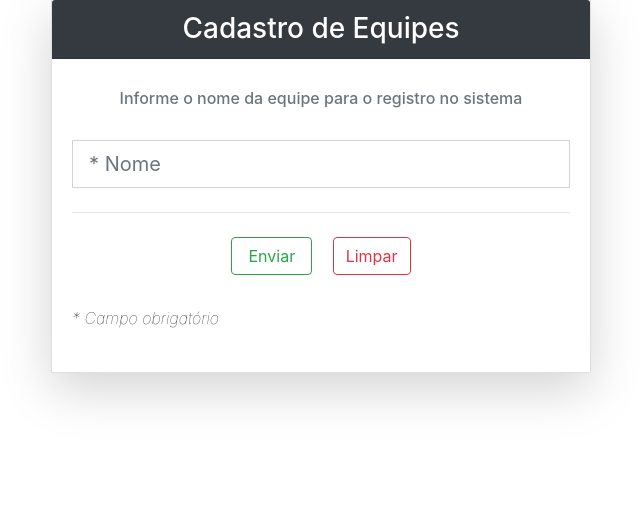
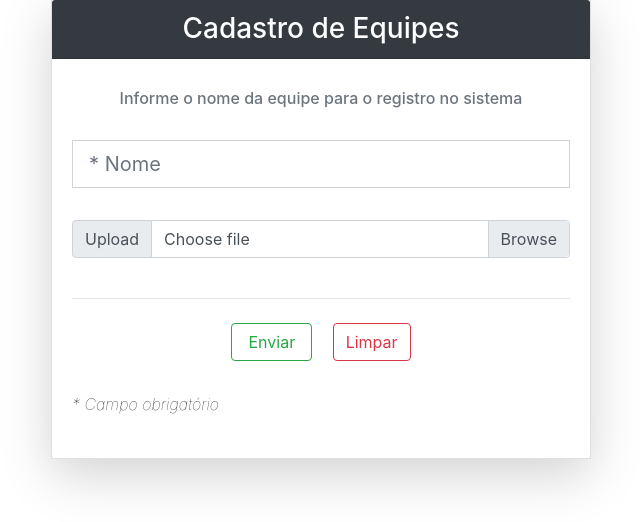
Before and after one commit to GabrielPerico/GincanaCI, a CodeIgniter app: page /GincanaCI/index.php/equipes/cadastrar in a window 1280 px wide. Shown: the part 129-651 px from the top of the page, without its empty margins (319-959 px from the left). Run offline with CodeIgniter, Linux system fonts and the light colour scheme; the visitor is signed in with stand-in values (Sample User, id 1); some libraries are stand-ins or nearby versions.

Commit message:
Feito um upload para o logo da equipe, consequentemente mudando o controller Equipes e adicionando um input de arquivos no FormEquipes

```diff
--- a/application/controllers/Equipes.php
+++ b/application/controllers/Equipes.php
@@ -1,11 +1,12 @@
 <?php
 
 
-class Equipes extends CI_Controller{
+class Equipes extends CI_Controller
+{
 
-    public function index(){
+    public function index()
+    {
         $this->listar();
-
     }
 
     public function __construct()
@@ -38,6 +39,21 @@ class Equipes extends CI_Controller{
                 'nome' => $this->input->post('nome')
             );
 
+            $config['upload_path']          = './uploads/';
+            $config['allowed_types']        = 'gif|jpg|png';
+            $config['max_width']            = 1024;
+            $config['max_height']           = 768;
+            $config['encrypt_name']         = true;
+            $this->load->library('upload', $config);
+            if (!$this->upload->do_upload('userfile')) {
+                $error = ($this->upload->display_errors());
+                $this->session->set_flashdata('mensagem', "$error");
+                redirect('Equipes/Listar');
+                exit;
+            } else {
+                $data['imagem'] = $this->upload->data('file_name');
+            }
+
             if ($this->Equipes_model->insert($data)) {
                 $this->session->set_flashdata('mensagem', 'Equipe cadastrada com sucesso!!!');
                 redirect('Equipes/Listar');
@@ -63,6 +79,20 @@ class Equipes extends CI_Controller{
                 $data = array(
                     'nome' => $this->input->post('nome')
                 );
+                $config['upload_path']          = './application/uploads/';
+                $config['allowed_types']        = 'gif|jpg|png';
+                $config['max_width']            = 1024;
+                $config['max_height']           = 768;
+                $config['encrypt_name']         = true;
+                $this->load->library('upload', $config);
+                if (!$this->upload->do_upload('userfile')) {
+                    $error = ($this->upload->display_errors());
+                    $this->session->set_flashdata('mensagem', "$error");
+                    redirect('Equipes/Listar');
+                    exit;
+                } else {
+                    $data['imagem'] = $this->upload->data('file_name');
+                }
                 if ($this->Equipes_model->update($id, $data)) {
                     $this->session->set_flashdata('mensagem', 'Equipe alterada com sucesso!!!');
                     redirect('Equipes/Listar');
@@ -79,11 +109,14 @@ class Equipes extends CI_Controller{
     public function deletar($id)
     {
         if ($id > 0) {
-
-            if($this->Equipes_model->delete($id)){
-                $this->session->set_flashdata('mensagem', 'Equipe deletada com sucesso!!!');
-            }else{
-                $this->session->set_flashdata('mensagem', 'Erro ao deletar equipe...');
+            $equipe = $this->Equipes_model->getOne($id);
+            if ($equipe) {
+                unlink('./uploads/' . $equipe->imagem);
+                if ($this->Equipes_model->delete($id)) {
+                    $this->session->set_flashdata('mensagem', 'Equipe deletada com sucesso!!!');
+                } else {
+                    $this->session->set_flashdata('mensagem', 'Erro ao deletar equipe...');
+                }
             }
         }
         redirect('Equipes/listar');
--- a/application/models/Equipes_model.php
+++ b/application/models/Equipes_model.php
@@ -2,12 +2,15 @@
 
 class Equipes_model extends CI_Model
 {
+
+
     public function getOne($id)
     {
         $this->db->where('id', $id);
         $query = $this->db->get('equipes');
         return $query->row();
     }
+
 
     public function getAll()
     {
--- a/application/views/FormEquipes.php
+++ b/application/views/FormEquipes.php
@@ -11,9 +11,20 @@ echo (isset($mensagem) ? ' <div class="alert alert-danger" role="alert">' . $men
                 </div>
                 <div class="card-body">
                     <h6 class="card-subtitle mb-2 text-muted text-center py-3">Informe o nome da equipe para o registro no sistema</h6>
-                    <form action="" method="post" class="form">
+                    <form action="" method="post" class="form" enctype="multipart/form-data">
                         <div class="form-group py-2">
                             <input placeholder="* Nome" class="form-control form-control-lg rounded-0" type="text" name="nome" id="nome" value="<?= (isset($equipe)) ? $equipe->nome : '' ?>">
+                        </div>
+                        <div class="form-group py-2">
+                            <div class="input-group mb-3">
+                                <div class="input-group-prepend">
+                                    <span class="input-group-text">Upload</span>
+                                </div>
+                                <div class="custom-file">
+                                    <input type="file" name="userfile" class="custom-file-input" id="logo">
+                                    <label class="custom-file-label" for="logo">Choose file</label>
+                                </div>
+                            </div>
                         </div>
                         <hr>
                         <div class="form-group py-2 text-center">
```
Also changed, not shown: application/views/ListaEquipes.php (+6 -4 lines), uploads/0a763eabbf69c8e7a695036d41e5ce14.jpg (added), uploads/ff5d72bc914126322df21cc34b468f49.jpg (added).
